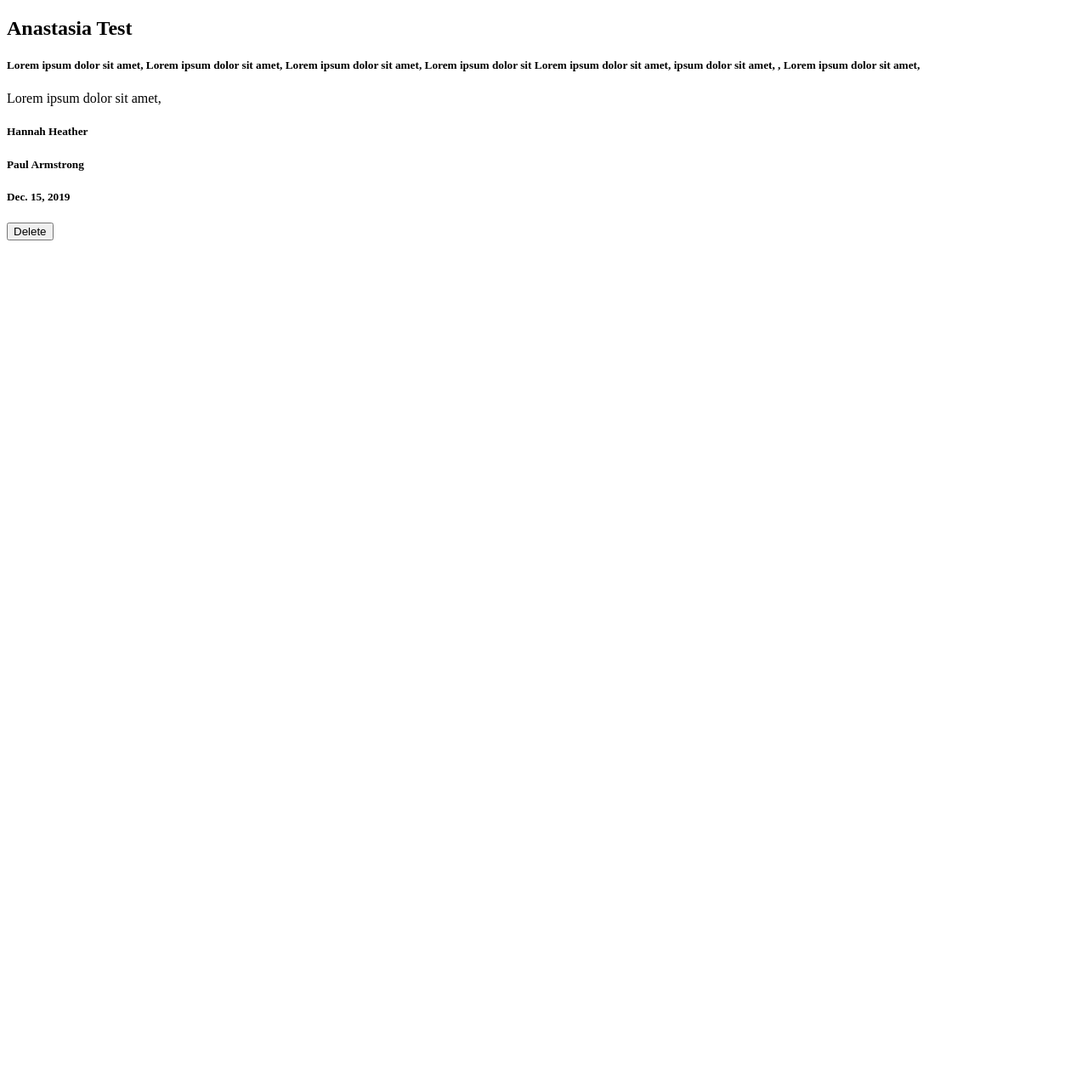
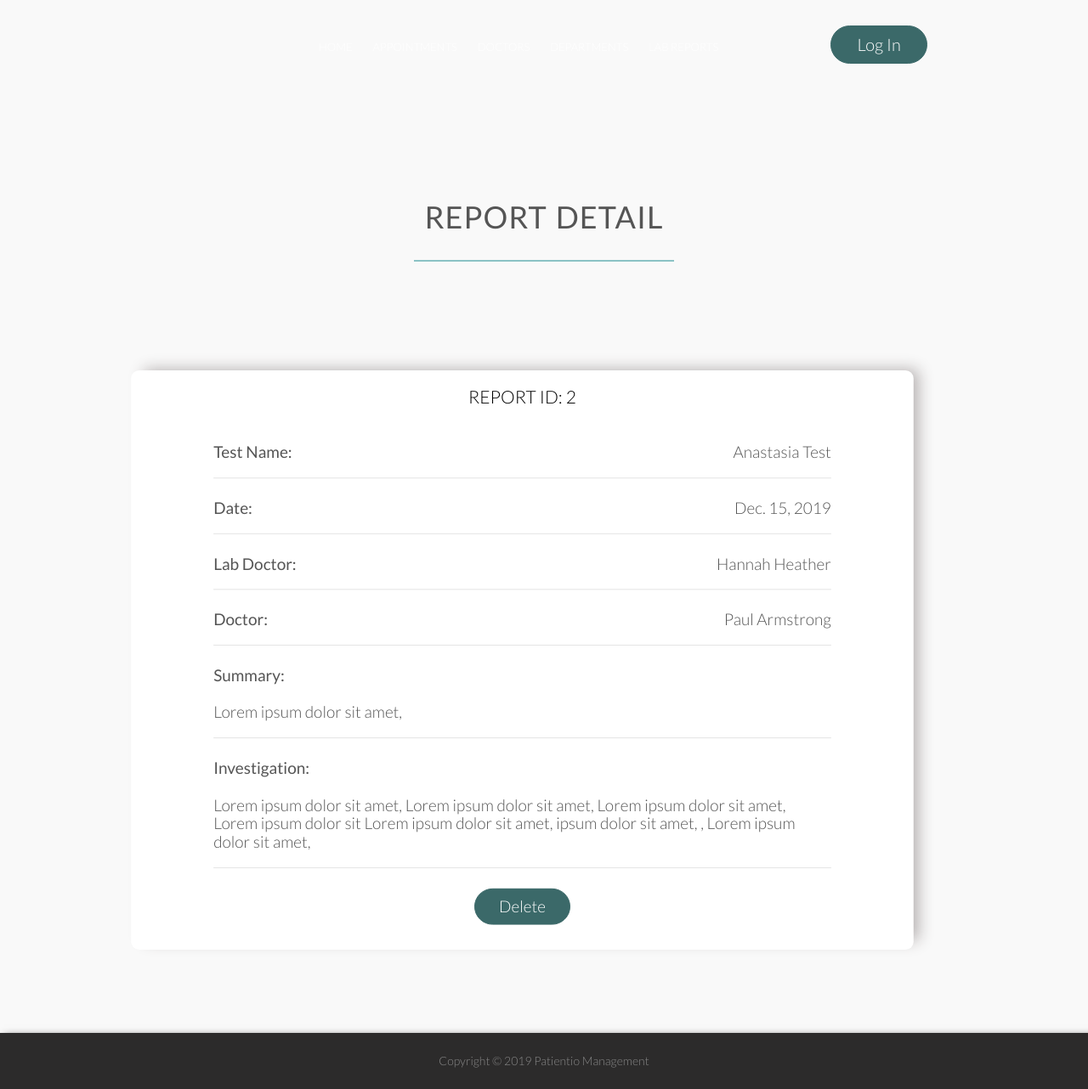
Before and after one commit to EeshaArif/Patientio, a Django app: page /2/report/ in a window 1280 px wide. Shown: the whole page at 85% size. Before the commit the page ends 283 px from the top, so only its background shows below. Run offline with Django 3.2, Linux system fonts and the light colour scheme; data comes from the database, SQL or seed files in the repository; both versions use the stored data as it was after the commit.

Commit message:
designed-single-report

```diff
--- a/src/static/resources/css/style.css
+++ b/src/static/resources/css/style.css
@@ -711,6 +711,15 @@ input[type=submit]
 }
 .reports figure{
     padding:0px;
+
+}
+#box5{
+    max-width:100%;
+    padding-left: 10%;
+    padding-right: 10%;
+}
+.reports span{
+    float:right;
 
 }
 
--- a/src/templates/doctor_list_booking.html
+++ b/src/templates/doctor_list_booking.html
@@ -68,7 +68,7 @@
             <div class="row"></div>
 {% for doctor in doctors %}
 
-                <div class="col span-1-of-3 box doctor plan-box js--wp-1-2-0">
+                <div class="col span-1-of-3 box doctor plan-box js--wp-1-2-0" id="box5">
              <!-- feedback{{forloop.counter0}}">-->
                     <!--<img src="{{media_url}}{{ forloop.counter.image }}" alt="lisbon">-->
                     <figure class="photo">
--- a/src/templates/single_report.html
+++ b/src/templates/single_report.html
@@ -1,25 +1,96 @@
-<!DOCTYPE html>
-<html lang="en" dir="ltr">
-  <head>
-    <meta charset="utf-8">
-    <title>Report Detail</title>
-  </head>
-  <body>
-    <div class="">
-      <div class="">
+{% extends "base_.html" %}
+{% load static %}
+            {% block content %}
 
-        <h2>{{report.test_name}}</h2>
-        <h5>{{report.investigations}}</h5>
-        <p>{{report.result_summary}}</p>
-        <h5>{{report.lab_doctor.first_name}} {{report.lab_doctor.last_name}}</h5>
-        <h5>{{report.doctor.first_name}} {{report.doctor.last_name}}</h5>
-        <h5>{{report.date}}</h5>
-       <form action="{% url 'lab_report_delete' report.id %}" method="post">
+             {% include 'navbar.html' %}
+
+             <section class="section-declare  js--section-declare"></section>
+{% if message %}
+        <section>
+
+
+                     <div class="row tags">
+
+
+                           <div class="col row box plan-box feedback0">
+                            <h3><strong>Warning:</strong></h3>
+                            <div class="admin">
+<p class="">{{message}}</p>
+<a class="" href="/admin/">Admin</a>
+   </div>
+ </div>
+</div>
+
+</section>
+
+
+{% endif %}
+
+
+
+
+
+
+
+
+
+
+
+
+
+
+       <section class="section-doctor">
+            <div class="row js--wp-4">
+                <h2>Report Detail</h2>
+
+            </div>
+
+
+            <div class="row"></div>
+
+
+                <div class="reports2 box doctor reports js--wp-1-2-0" id="box5">
+             <!-- feedback{{forloop.counter0}}">-->
+                    <!--<img src="{{media_url}}{{ forloop.counter.image }}" alt="lisbon">-->
+
+                    <h3 class="">Report ID: {{report.id}} </h3>
+                    <div class="city-feature">
+                <strong>Test Name:  </strong><span>
+                        {{report.test_name}}</span>
+                    </div>
+                    <div class="city-feature">
+                         <strong>Date:  </strong><span>
+                       {{report.date}}</span>
+                    </div>
+                       <div class="city-feature">
+                            <strong>Lab Doctor: </strong><span>
+                   {{report.lab_doctor.first_name}} {{report.lab_doctor.last_name}}</span>
+                     </div>
+                        <div class="city-feature">
+                            <strong>Doctor: </strong><span>
+                   {{report.doctor.first_name}} {{report.doctor.last_name}}</span>
+                     </div>
+                    <div class="city-feature">
+                            <strong>Summary:  </strong><br><br>
+                       {{report.result_summary}}
+                    </div>
+                            <div class="city-feature">
+                            <strong>Investigation: </strong><br><br>
+                        {{report.investigations}}
+                    </div>
+
+                    <div>
+                           <form action="{% url 'lab_report_delete' report.id %}" method="post">
     {% csrf_token %}
     <input type="submit" value="Delete">
 </form>
 
-    </div>
-  </div>
-  </body>
-</html>
+         </div>
+
+                </div>
+
+
+<div class="row">
+</div>
+</section>
+{% endblock %}
```
Also changed, not shown: src/db.sqlite3.
